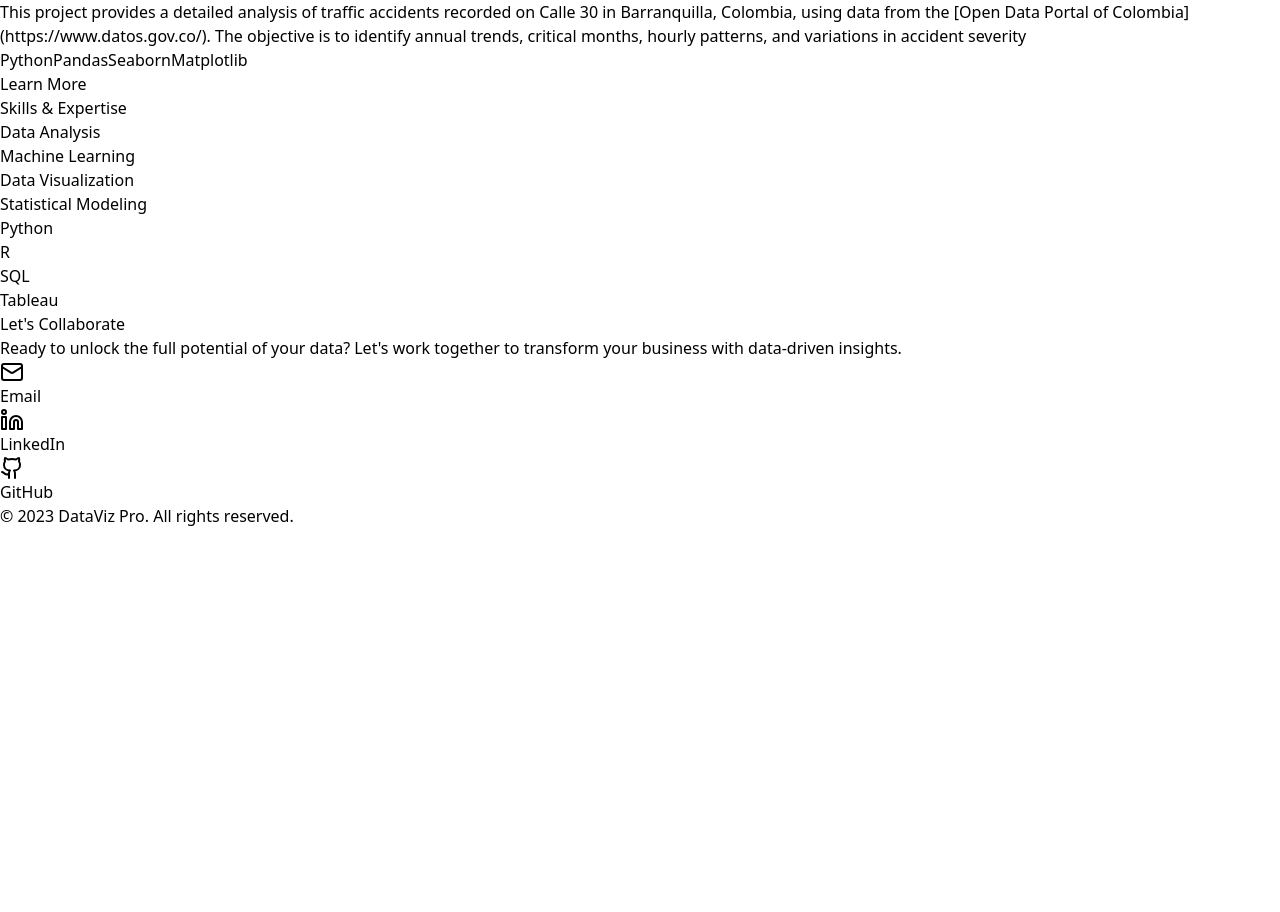
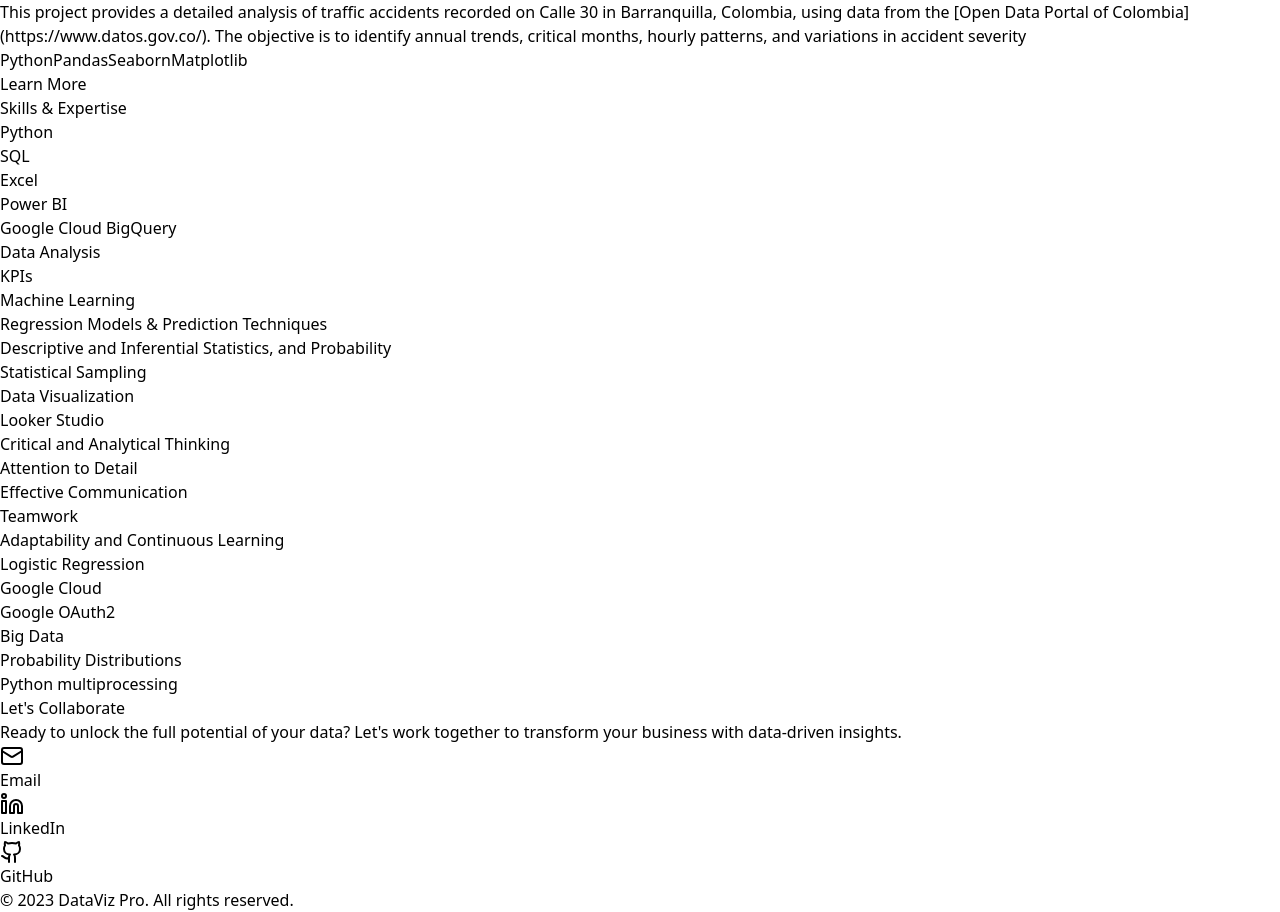
Before and after one commit to somilsdiaz/Somil-s-Portfolio-Data-Analyst-Profile, a React (Vite) app: page / in a window 1280 px wide. Shown: the part 5385-6297 px from the top of the page. Before the commit the page ends 5913 px from the top, so only its background shows below. Built offline with nearby package versions, Linux system fonts and the light colour scheme.

Commit message:
HU/skills-section: skills section completed

```diff
--- a/src/components/SkillsSection.jsx
+++ b/src/components/SkillsSection.jsx
@@ -2,9 +2,32 @@ import React from 'react';
 
 function SkillsSection() {
   const skills = [
-    'Data Analysis', 'Machine Learning', 'Data Visualization',
-    'Statistical Modeling', 'Python', 'R', 'SQL', 'Tableau'
+    'Python',
+    'SQL',
+    'Excel',
+    'Power BI',
+    'Google Cloud BigQuery',
+    'Data Analysis',
+    'KPIs',
+    'Machine Learning',
+    'Regression Models & Prediction Techniques',
+    'Descriptive and Inferential Statistics, and Probability',
+    'Statistical Sampling',
+    'Data Visualization',
+    'Looker Studio',
+    'Critical and Analytical Thinking',
+    'Attention to Detail',
+    'Effective Communication',
+    'Teamwork',
+    'Adaptability and Continuous Learning',
+    'Logistic Regression',
+    'Google Cloud',
+    'Google OAuth2',
+    'Big Data',
+    'Probability Distributions',
+    'Python multiprocessing'
   ];
+
 
   return (
     <section id="skills" className="py-20 bg-gradient-to-b from-gray-800 to-gray-900">
```
